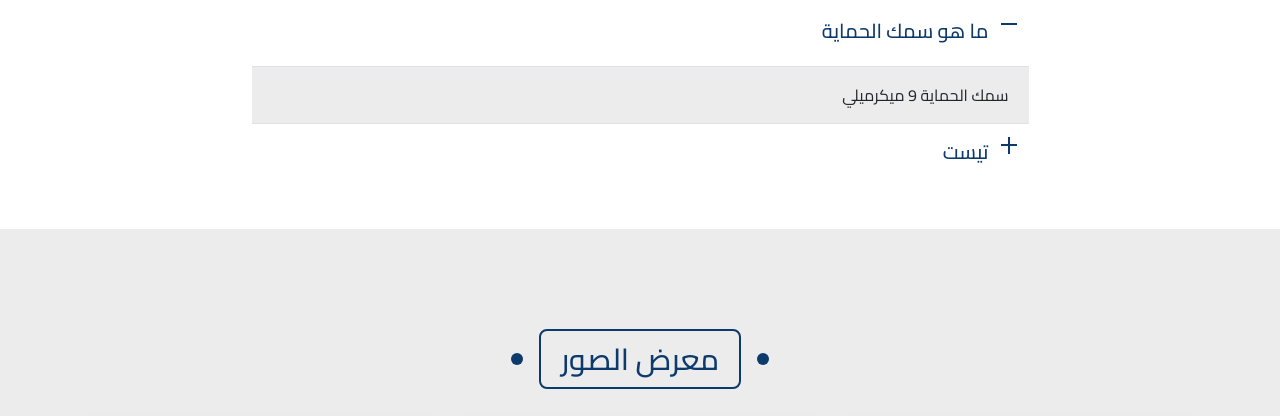
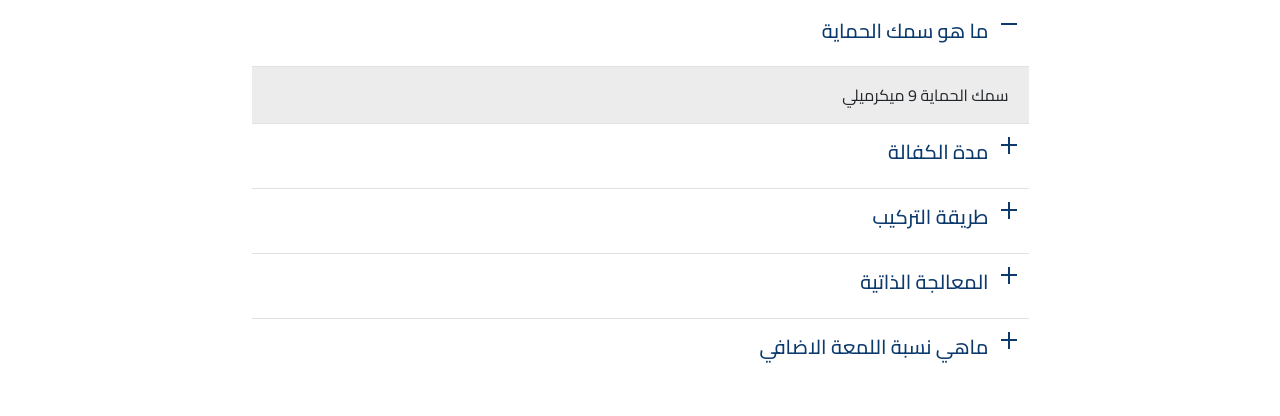
Before and after one commit to a7med2o6/haverkampkw, a plain HTML site: page protication.html in a window 1280 px wide. Shown: the part 3978-4394 px from the top of the page. Drawn offline with nearby package versions, Linux system fonts and the light colour scheme.

Commit message:
add new page

```diff
--- a/protication.html
+++ b/protication.html
@@ -209,15 +209,59 @@
                 <!--       collapsed,   aria-expanded="false"   -->
                 <button class="accordion-button collapsed" type="button" data-bs-toggle="collapse"
                   data-bs-target="#coll2" aria-expanded="false" aria-controls="coll2">
-                  <h5>تيست</h5>
+                  <h5>مدة الكفالة</h5>
                 </button>
               </h2>
               <div id="coll2" class="accordion-collapse collapse" data-bs-parent="#accordionExample">
                 <div class="accordion-body">
-                  تيست
+                  10 سنوات علي عيوب التركيب
                 </div>
               </div>
             </div>
+            <!-- 3: coll3 -->
+            <div class="accordion-item">
+              <h2 class="accordion-header">
+                <button class="accordion-button collapsed" type="button" data-bs-toggle="collapse"
+                  data-bs-target="#coll3" aria-expanded="false" aria-controls="coll3">
+                  <h5> طريقة التركيب</h5>
+                </button>
+              </h2>
+              <div id="coll3" class="accordion-collapse collapse" data-bs-parent="#accordionExample">
+                <div class="accordion-body">
+                  قص احترافي وقطع كاملة بدون وصلات وتركيب داخلي
+                </div>
+              </div>
+            </div>
+            <!-- 4: coll4 -->
+            <div class="accordion-item">
+              <h2 class="accordion-header">
+                <button class="accordion-button collapsed" type="button" data-bs-toggle="collapse"
+                  data-bs-target="#coll4" aria-expanded="false" aria-controls="coll4">
+                  <h5>المعالجة الذاتية</h5>
+                </button>
+              </h2>
+              <div id="coll4" class="accordion-collapse collapse" data-bs-parent="#accordionExample">
+                <div class="accordion-body">
+                  تحتوي الحماية علي خاصية المعالجة الذاتية عن طريق تعريضها الي الحرارة
+                </div>
+              </div>
+            </div>
+
+            <!-- 5: coll5 -->
+            <div class="accordion-item">
+              <h2 class="accordion-header">
+                <button class="accordion-button collapsed" type="button" data-bs-toggle="collapse"
+                  data-bs-target="#coll5" aria-expanded="false" aria-controls="coll5">
+                  <h5>ماهي نسبة اللمعة الاضافي</h5>
+                </button>
+              </h2>
+              <div id="coll5" class="accordion-collapse collapse" data-bs-parent="#accordionExample">
+                <div class="accordion-body">
+                  تصل الي 40٪ لمعه اضافية
+                </div>
+              </div>
+            </div>
+
           </div>
         </div>
 
```
